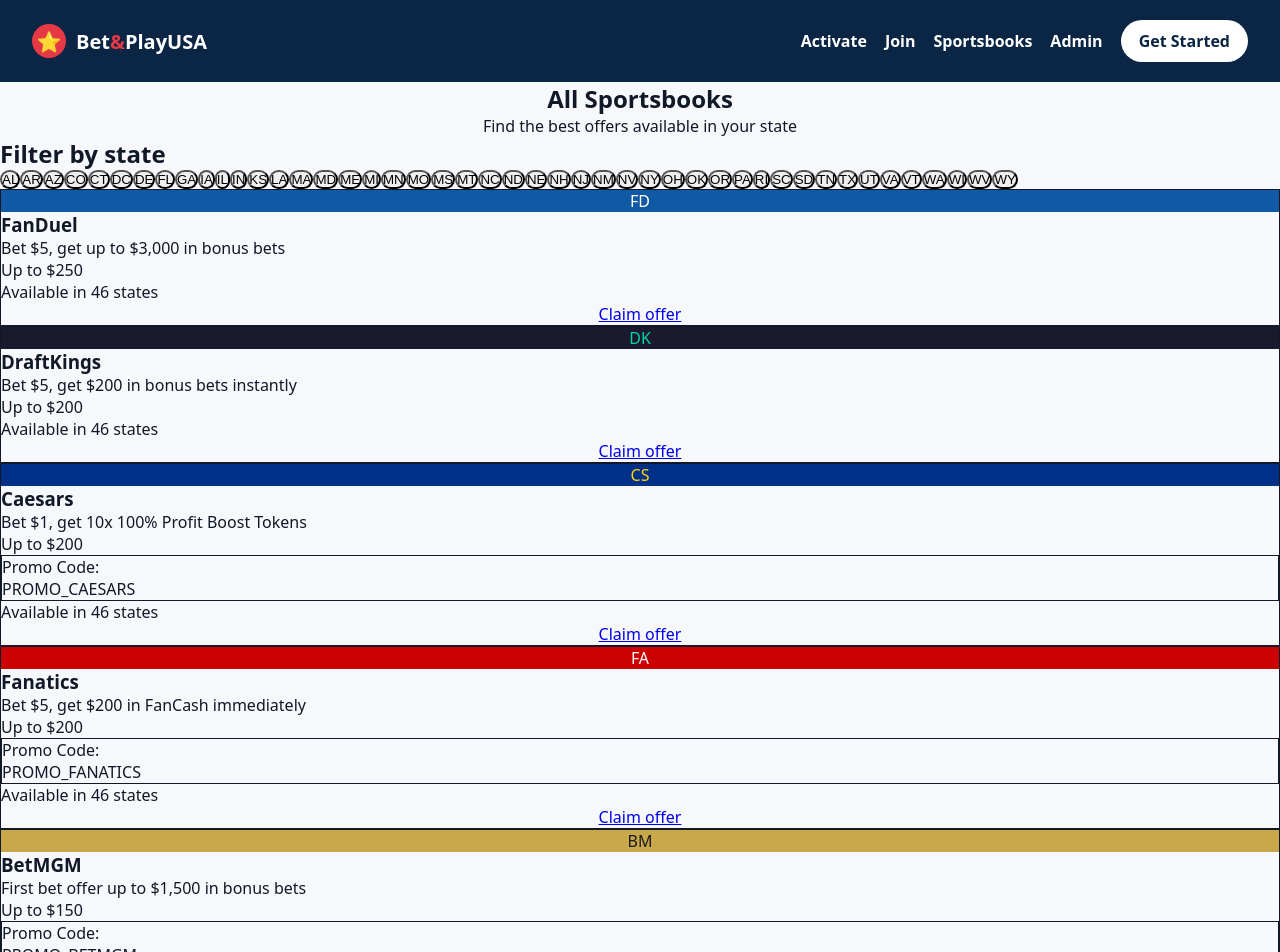
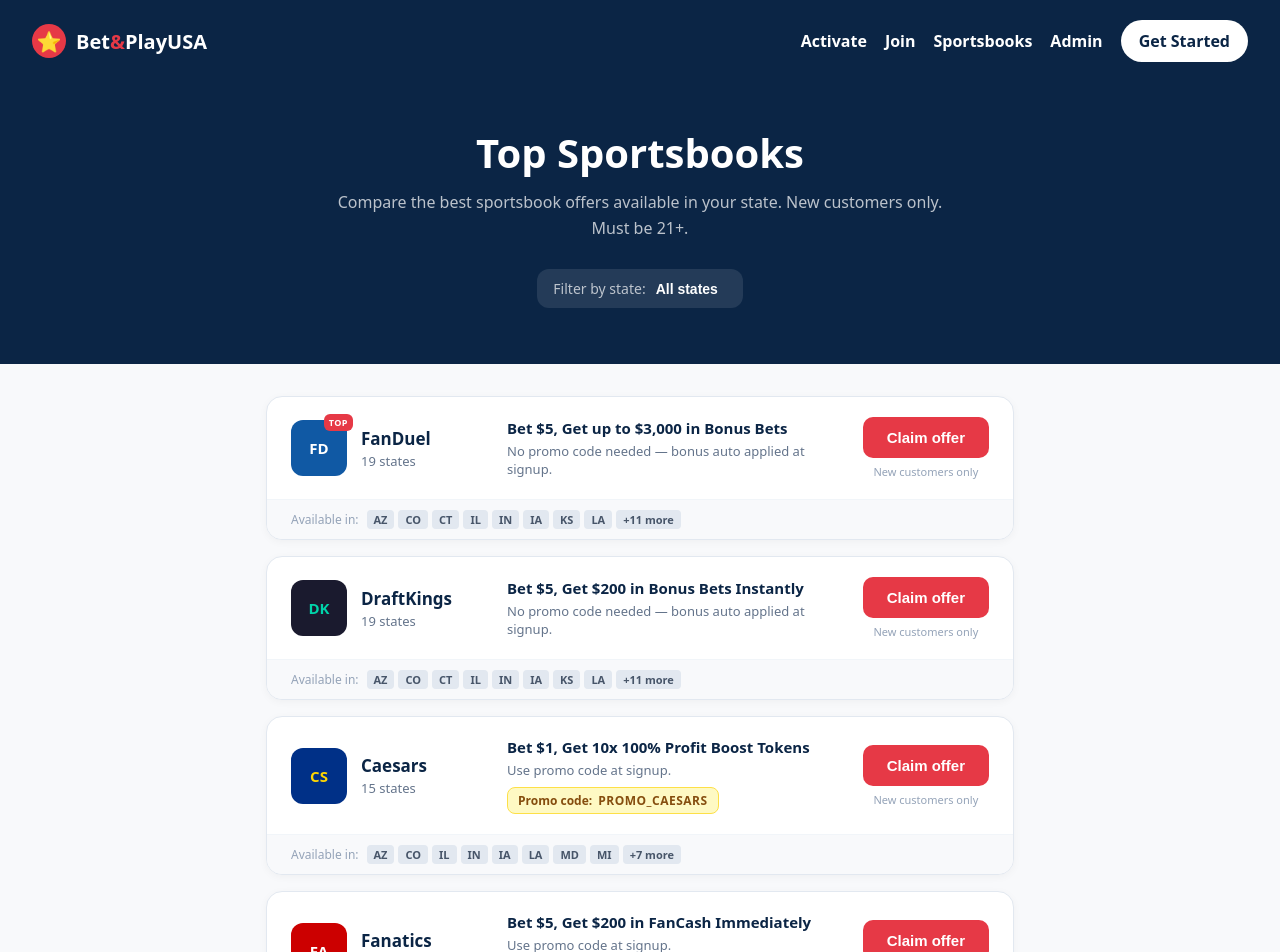
Before and after one commit to Bentscollects/betandplayusa, a Next.js app: page /sportsbooks in a window 1280 px wide. Shown: the top 952 px of the page. Built offline with nearby package versions, Linux system fonts and the light colour scheme; no server answers.

Commit message:
Styled sportsbooks page with state filtering and affiliate link placeholders

```diff
--- a/app/sportsbooks/page.jsx
+++ b/app/sportsbooks/page.jsx
@@ -1,85 +1,187 @@
-'use client'
+'use client';
+import { useState } from 'react';
 
-import { useState, useEffect } from 'react'
-import { sportsbooks, getSportsBooksByState, getAllAvailableStates } from '@/lib/sportsbooks'
-import { detectUserState, getStateNameFromCode } from '@/lib/utils'
-import SportsbookCard from '@/components/SportsbookCard'
+const SPORTSBOOKS = [
+  {
+    id: 'fanduel',
+    name: 'FanDuel',
+    initials: 'FD',
+    bg: '#1059a4',
+    text: '#ffffff',
+    offer: 'Bet $5, Get up to $3,000 in Bonus Bets',
+    details: 'No promo code needed — bonus auto applied at signup.',
+    cpa: 250,
+    affiliateLink: 'AFFILIATE_LINK_FANDUEL',
+    states: ['AZ', 'CO', 'CT', 'IL', 'IN', 'IA', 'KS', 'LA', 'MD', 'MA', 'MI', 'NJ', 'NY', 'OH', 'PA', 'TN', 'VA', 'WV', 'WY'],
+  },
+  {
+    id: 'draftkings',
+    name: 'DraftKings',
+    initials: 'DK',
+    bg: '#1a1a2e',
+    text: '#00d4aa',
+    offer: 'Bet $5, Get $200 in Bonus Bets Instantly',
+    details: 'No promo code needed — bonus auto applied at signup.',
+    cpa: 200,
+    affiliateLink: 'AFFILIATE_LINK_DRAFTKINGS',
+    states: ['AZ', 'CO', 'CT', 'IL', 'IN', 'IA', 'KS', 'LA', 'MD', 'MA', 'MI', 'NJ', 'NY', 'OH', 'PA', 'TN', 'VA', 'WV', 'WY'],
+  },
+  {
+    id: 'caesars',
+    name: 'Caesars',
+    initials: 'CS',
+    bg: '#003087',
+    text: '#FFD700',
+    offer: 'Bet $1, Get 10x 100% Profit Boost Tokens',
+    details: 'Use promo code at signup.',
+    promoCode: 'PROMO_CAESARS',
+    cpa: 200,
+    affiliateLink: 'AFFILIATE_LINK_CAESARS',
+    states: ['AZ', 'CO', 'IL', 'IN', 'IA', 'LA', 'MD', 'MI', 'NJ', 'NY', 'OH', 'PA', 'TN', 'VA', 'WV'],
+  },
+  {
+    id: 'fanatics',
+    name: 'Fanatics',
+    initials: 'FA',
+    bg: '#cc0000',
+    text: '#ffffff',
+    offer: 'Bet $5, Get $200 in FanCash Immediately',
+    details: 'Use promo code at signup.',
+    promoCode: 'PROMO_FANATICS',
+    cpa: 200,
+    affiliateLink: 'AFFILIATE_LINK_FANATICS',
+    states: ['AZ', 'CO', 'IL', 'IN', 'KS', 'LA', 'MD', 'MA', 'MI', 'NJ', 'OH', 'PA', 'TN', 'VA'],
+  },
+  {
+    id: 'betmgm',
+    name: 'BetMGM',
+    initials: 'BM',
+    bg: '#c9a84c',
+    text: '#1a1a1a',
+    offer: 'First Bet Offer Up to $1,500 in Bonus Bets',
+    details: 'Use promo code at signup.',
+    promoCode: 'PROMO_BETMGM',
+    cpa: 150,
+    affiliateLink: 'AFFILIATE_LINK_BETMGM',
+    states: ['AZ', 'CO', 'IL', 'IN', 'IA', 'LA', 'MD', 'MA', 'MI', 'NJ', 'NY', 'OH', 'PA', 'TN', 'VA', 'WV', 'WY'],
+  },
+];
+
+const ALL_STATES = ['AZ', 'CO', 'CT', 'IL', 'IN', 'IA', 'KS', 'LA', 'MD', 'MA', 'MI', 'NJ', 'NY', 'OH', 'PA', 'TN', 'VA', 'WV', 'WY'];
 
 export default function SportsbooksPage() {
-  const [selectedState, setSelectedState] = useState(null)
-  const [filteredBooks, setFilteredBooks] = useState(sportsbooks)
-  const [detectedState, setDetectedState] = useState(null)
+  const [selectedState, setSelectedState] = useState('');
 
-  useEffect(() => {
-    async function getState() {
-      const state = await detectUserState()
-      setDetectedState(state)
-      setSelectedState(state)
-      if (state) {
-        filterBooks(state)
-      }
+  const filtered = selectedState
+    ? SPORTSBOOKS.filter(function(b) { return b.states.includes(selectedState); })
+    : SPORTSBOOKS;
+
+  function handleClaim(book) {
+    if (book.affiliateLink.startsWith('AFFILIATE_LINK_')) {
+      alert('Affiliate link coming soon for ' + book.name);
+      return;
     }
-    getState()
-  }, [])
-
-  const filterBooks = (state) => {
-    const books = getSportsBooksByState(state)
-    setFilteredBooks(books)
-    setSelectedState(state)
+    window.open(book.affiliateLink, '_blank');
   }
 
-  const allStates = getAllAvailableStates()
+  return (
+    <div style={{ minHeight: '100vh', background: '#f8f9fb' }}>
 
-  return (
-    <div className="w-full">
-      {/* Hero */}
-      <section className="bg-brand-navy text-white py-12 px-6 text-center">
-        <h1 className="text-4xl font-bold mb-4">All Sportsbooks</h1>
-        <p className="text-lg text-gray-200">
-          Find the best offers available in your state
-        </p>
-      </section>
+      <div style={{ background: '#0B2545', padding: '48px 24px 56px', textAlign: 'center' }}>
+        <div style={{ maxWidth: 640, margin: '0 auto' }}>
+          <h1 style={{ fontSize: 'clamp(26px, 5vw, 40px)', fontWeight: 800, color: '#fff', margin: '0 0 14px', lineHeight: 1.15 }}>Top Sportsbooks</h1>
+          <p style={{ color: 'rgba(255,255,255,0.72)', fontSize: 16, margin: '0 0 28px', lineHeight: 1.6 }}>Compare the best sportsbook offers available in your state. New customers only. Must be 21+.</p>
+          <div style={{ display: 'inline-flex', alignItems: 'center', gap: 10, background: 'rgba(255,255,255,0.1)', borderRadius: 12, padding: '10px 16px' }}>
+            <span style={{ color: 'rgba(255,255,255,0.7)', fontSize: 14, fontWeight: 500, whiteSpace: 'nowrap' }}>Filter by state:</span>
+            <select
+              value={selectedState}
+              onChange={function(e) { setSelectedState(e.target.value); }}
+              style={{ background: 'transparent', color: '#fff', border: 'none', fontSize: 14, fontWeight: 600, outline: 'none', cursor: 'pointer', appearance: 'none', paddingRight: 8 }}
+            >
+              <option value="" style={{ color: '#000' }}>All states</option>
+              {ALL_STATES.map(function(s) {
+                return <option key={s} value={s} style={{ color: '#000' }}>{s}</option>;
+              })}
+            </select>
+          </div>
+        </div>
+      </div>
 
-      {/* State Filter */}
-      <section className="max-w-6xl mx-auto py-8 px-6">
-        <h2 className="text-lg font-semibold mb-4">Filter by state</h2>
-        <div className="flex flex-wrap gap-2 mb-8">
-          {allStates.map(state => (
-            <button
-              key={state}
-              onClick={() => filterBooks(state)}
-              className={`px-4 py-2 rounded-full text-sm font-medium transition ${
-                selectedState === state
-                  ? 'bg-brand-navy text-white'
-                  : 'bg-gray-200 text-gray-800 hover:bg-gray-300'
-              }`}
-            >
-              {state}
-            </button>
-          ))}
+      <div style={{ maxWidth: 780, margin: '0 auto', padding: '32px 16px 60px' }}>
+
+        {filtered.length === 0 && (
+          <div style={{ textAlign: 'center', padding: '60px 24px', color: '#64748b' }}>
+            <div style={{ fontSize: 36, marginBottom: 12 }}>😔</div>
+            <h3 style={{ color: '#0B2545', marginBottom: 8 }}>No sportsbooks available in {selectedState}</h3>
+            <p>Try selecting a different state or check back soon.</p>
+          </div>
+        )}
+
+        <div style={{ display: 'flex', flexDirection: 'column', gap: 16 }}>
+          {filtered.map(function(book, idx) {
+            return (
+              <div key={book.id} style={{ background: '#fff', borderRadius: 16, border: '1px solid #e2e8f0', overflow: 'hidden', boxShadow: '0 2px 8px rgba(0,0,0,0.04)' }}>
+                <div style={{ padding: '20px 24px', display: 'flex', alignItems: 'center', gap: 16, flexWrap: 'wrap' }}>
+
+                  <div style={{ display: 'flex', alignItems: 'center', gap: 14, flex: 1, minWidth: 200 }}>
+                    <div style={{ position: 'relative', flexShrink: 0 }}>
+                      <div style={{ width: 56, height: 56, borderRadius: 12, background: book.bg, color: book.text, display: 'flex', alignItems: 'center', justifyContent: 'center', fontWeight: 800, fontSize: 15 }}>{book.initials}</div>
+                      {idx === 0 && (
+                        <div style={{ position: 'absolute', top: -6, right: -6, background: '#E63946', color: '#fff', fontSize: 9, fontWeight: 700, padding: '2px 5px', borderRadius: 6, textTransform: 'uppercase', letterSpacing: 0.5 }}>Top</div>
+                      )}
+                    </div>
+                    <div>
+                      <div style={{ fontWeight: 800, color: '#0B2545', fontSize: 17 }}>{book.name}</div>
+                      <div style={{ fontSize: 13, color: '#64748b', marginTop: 2 }}>{filtered.length < SPORTSBOOKS.length ? 'Available in ' + selectedState : book.states.length + ' states'}</div>
+                    </div>
+                  </div>
+
+                  <div style={{ flex: 2, minWidth: 200 }}>
+                    <div style={{ fontWeight: 700, color: '#0B2545', fontSize: 15, marginBottom: 4 }}>{book.offer}</div>
+                    <div style={{ fontSize: 13, color: '#64748b' }}>{book.details}</div>
+                    {book.promoCode && (
+                      <div style={{ marginTop: 8, display: 'inline-flex', alignItems: 'center', gap: 6, background: '#fef9c3', border: '1px solid #fde047', borderRadius: 8, padding: '4px 10px' }}>
+                        <span style={{ fontSize: 12, color: '#854d0e', fontWeight: 600 }}>Promo code:</span>
+                        <span style={{ fontSize: 12, color: '#854d0e', fontWeight: 800, letterSpacing: 0.5 }}>{book.promoCode}</span>
+                      </div>
+                    )}
+                  </div>
+
+                  <div style={{ flexShrink: 0 }}>
+                    <button
+                      onClick={function() { handleClaim(book); }}
+                      style={{ background: '#E63946', color: '#fff', border: 'none', borderRadius: 10, padding: '12px 24px', fontSize: 15, fontWeight: 700, cursor: 'pointer', whiteSpace: 'nowrap' }}
+                    >
+                      Claim offer
+                    </button>
+                    <div style={{ fontSize: 11, color: '#94a3b8', textAlign: 'center', marginTop: 6 }}>New customers only</div>
+                  </div>
+
+                </div>
+
+                <div style={{ background: '#f8f9fb', borderTop: '1px solid #f1f5f9', padding: '10px 24px', display: 'flex', alignItems: 'center', gap: 8 }}>
+                  <span style={{ fontSize: 12, color: '#94a3b8' }}>Available in:</span>
+                  <div style={{ display: 'flex', gap: 4, flexWrap: 'wrap' }}>
+                    {book.states.slice(0, 8).map(function(s) {
+                      return <span key={s} style={{ background: '#e2e8f0', color: '#475569', fontSize: 11, fontWeight: 600, padding: '2px 7px', borderRadius: 4 }}>{s}</span>;
+                    })}
+                    {book.states.length > 8 && (
+                      <span style={{ background: '#e2e8f0', color: '#475569', fontSize: 11, fontWeight: 600, padding: '2px 7px', borderRadius: 4 }}>+{book.states.length - 8} more</span>
+                    )}
+                  </div>
+                </div>
+              </div>
+            );
+          })}
         </div>
 
-        {selectedState && (
-          <p className="text-gray-600 mb-8">
-            Showing {filteredBooks.length} sportsbook{filteredBooks.length !== 1 ? 's' : ''} available in <span className="font-semibold">{getStateNameFromCode(selectedState)}</span>
+        <div style={{ marginTop: 40, background: '#fff', borderRadius: 14, border: '1px solid #e2e8f0', padding: '20px 24px' }}>
+          <p style={{ fontSize: 12, color: '#94a3b8', margin: 0, lineHeight: 1.7 }}>
+            <strong style={{ color: '#64748b' }}>Affiliate disclosure:</strong> BetAndPlayUSA earns a commission when you sign up through our links. This does not affect the bonus you receive. All offers are subject to the sportsbook terms and conditions. Must be 21+ and physically located in an eligible state to participate. Gambling problem? Call 1-800-GAMBLER.
           </p>
-        )}
-      </section>
+        </div>
 
-      {/* Sportsbooks Grid */}
-      <section className="max-w-6xl mx-auto px-6 pb-16">
-        <div className="grid grid-cols-1 md:grid-cols-2 lg:grid-cols-5 gap-4">
-          {filteredBooks.length > 0 ? (
-            filteredBooks.map(book => (
-              <SportsbookCard key={book.id} sportsbook={book} />
-            ))
-          ) : (
-            <div className="col-span-full text-center py-12">
-              <p className="text-gray-500">No sportsbooks available in this state yet.</p>
-            </div>
-          )}
-        </div>
-      </section>
+      </div>
     </div>
-  )
+  );
 }
```
